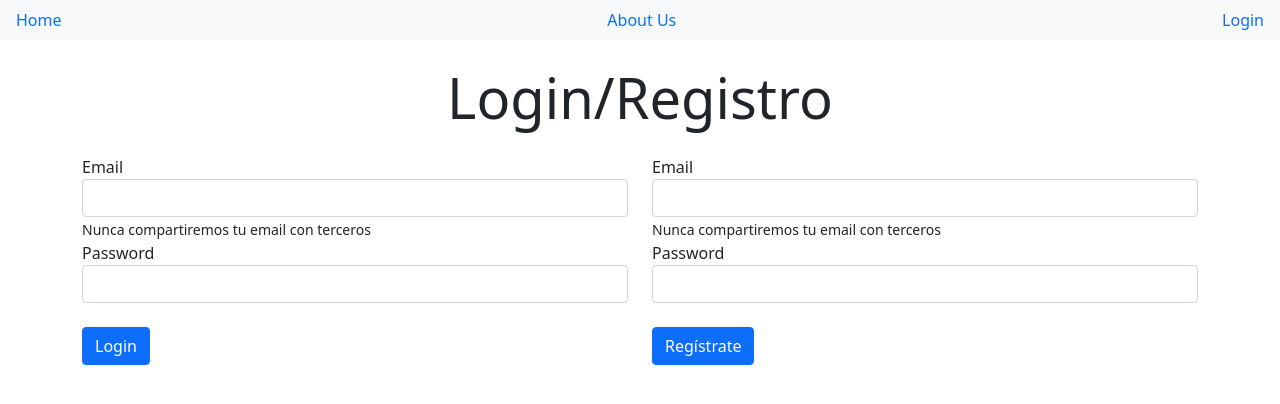
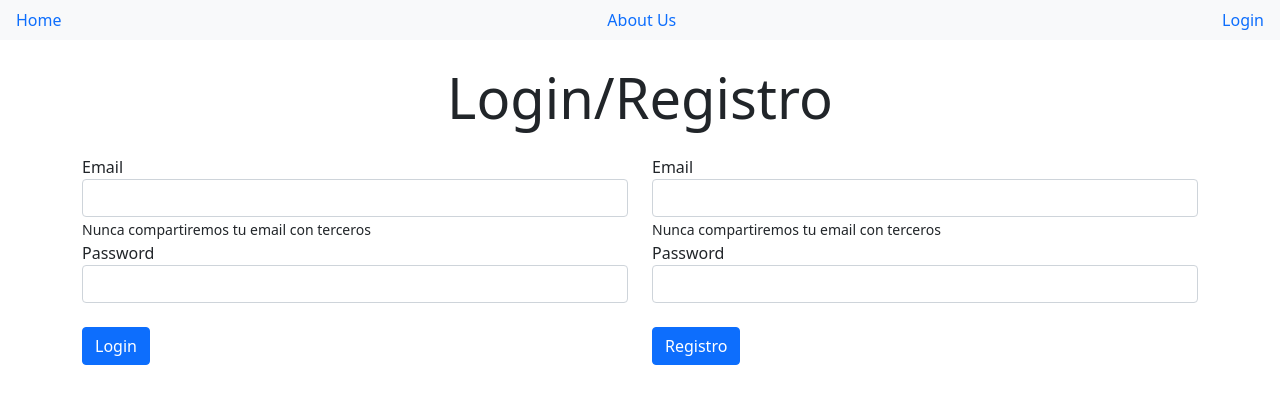
Before and after one commit to zucar0/despachoContable, a Next.js app in the folder client/: page /login in a window 1280 px wide. Shown: the top 404 px of the page. Built offline with nearby package versions, Linux system fonts and the light colour scheme.

Commit message:
login y registro correctos

```diff
--- /dev/null
+++ b/client/components/LoginRegisterForm.js
@@ -0,0 +1,29 @@
+import React from 'react';
+
+
+const LoginRegisterForm = ({email, setEmail, pass, setPass, buttonName, handleSubmit}) => {
+    return(
+        // const loginRegisterForm = (buttonName) => (
+            <div className="col-md-6">
+            {/* Email */}
+            <div className="form-group">
+                <label>Email</label>
+                <input type="email" onChange={e => setEmail(e.target.value)} value={email} className="form-control"/>
+                <small>Nunca compartiremos tu email con terceros</small>
+            </div>
+            {/* Password */}
+            <div className="form-group">
+                <label>Password</label>
+                <input type="password" onChange={e => setPass(e.target.value)} value={pass} className="form-control"/>
+            </div>
+            {/* Botón */}
+            <div>
+                <button onClick={handleSubmit} className="btn btn-primary mt-4">
+                    {buttonName}
+                </button>
+            </div>
+        </div>
+        // )
+    );
+}
+export default LoginRegisterForm;
--- a/client/package.json
+++ b/client/package.json
@@ -16,6 +16,7 @@
     "firebase": "^8.7.0",
     "next": "^11.0.1",
     "react": "^17.0.2",
-    "react-dom": "^17.0.2"
+    "react-dom": "^17.0.2",
+    "react-toastify": "^7.0.4"
   }
 }
--- a/client/pages/_app.js
+++ b/client/pages/_app.js
@@ -2,11 +2,14 @@
 import 'bootstrap/dist/css/bootstrap.css';
 import Nav from '../components/Nav';
 import {Provider} from '../context';
+import { ToastContainer } from 'react-toastify';
+import 'react-toastify/dist/ReactToastify.css';
 
 export default function MyApp({ Component, pageProps }) {
     return(
     <Provider>
         <Nav />
+        <ToastContainer/>
         <Component {...pageProps} />
     </Provider>
     )
--- a/client/pages/login.js
+++ b/client/pages/login.js
@@ -1,43 +1,49 @@
 import firebase from "../firebase";
 import {useState} from 'react';
 import { useRouter } from "next/router";
+import LoginRegisterForm from "../components/LoginRegisterForm"
+import { toast } from 'react-toastify';
+
 const Login = () => {
-    const [email, setEmail] = useState('')
-    const [pass, setPass] = useState('')
+    const [loginEmail, setLoginEmail] = useState('')
+    const [loginPass, setLoginPass] = useState('')
+    const [registerEmail, setRegisterEmail] = useState('')
+    const [registerPass, setRegisterPass] = useState('')
     const router = useRouter();
     //Funcion para registro
-    const register = () => {    }
+    const register = async () => {
+        // console.log(registerEmail, registerPass)
+        await firebase.auth().createUserWithEmailAndPassword(registerEmail, registerPass)
+        .then((user) => {
+            console.log("REGISTER", user);
+            toast('El registro fue exitoso')
+        })
+        .catch((err) =>{
+            console.log(err)
+            toast(err.message)
+        })
+    }
     //Funcion para el login
-    const login = () => {    }
+    const login = async () => {
+        // console.log(loginEmail, loginPass)
+        await firebase.auth().signInWithEmailAndPassword(loginEmail, loginPass)
+        .then((user) =>{
+            console.log('LOGIN', user)
+            toast('Bienvenido')
 
-    const loginRegisterForm = (buttonName) => (
-        <div className="col-md-6">
-                {/* Email */}
-                <div className="form-group">
-                    <label>Email</label>
-                    <input type="email" onChange={e => setEmail(e.target.value)} value={email} className="form-control"/>
-                    <small>Nunca compartiremos tu email con terceros</small>
-                </div>
-                {/* Password */}
-                <div className="form-group">
-                    <label>Password</label>
-                    <input type="password" onChange={e => setPass(e.target.value)} value={pass} className="form-control"/>
-                </div>
-                {/* Botón */}
-                <div>
-                    <button onClick={register} className="btn btn-primary mt-4">
-                        {buttonName}
-                    </button>
-                </div>
-            </div>
-    )
+        })
+        .catch((err) =>{
+            console.log(err)
+            toast(err.message)
+        })
+    }
 
     return(
         <div className="container">
             <h2 className="text-center pt-4 display-4 mb-4">Login/Registro</h2>
             <div className="row">
-                {loginRegisterForm('Login')}
-                {loginRegisterForm('Regístrate')}
+                <LoginRegisterForm email={loginEmail} setEmail={setLoginEmail} pass={loginPass} setPass={setLoginPass} handleSubmit={login} buttonName="Login" />
+                <LoginRegisterForm email={registerEmail} setEmail={setRegisterEmail} pass={registerPass} setPass={setRegisterPass} handleSubmit={register} buttonName="Registro" />
             </div>
         </div>
     )
```
Also changed, not shown: 1 other file (tests, documents, lock files or other folders).
